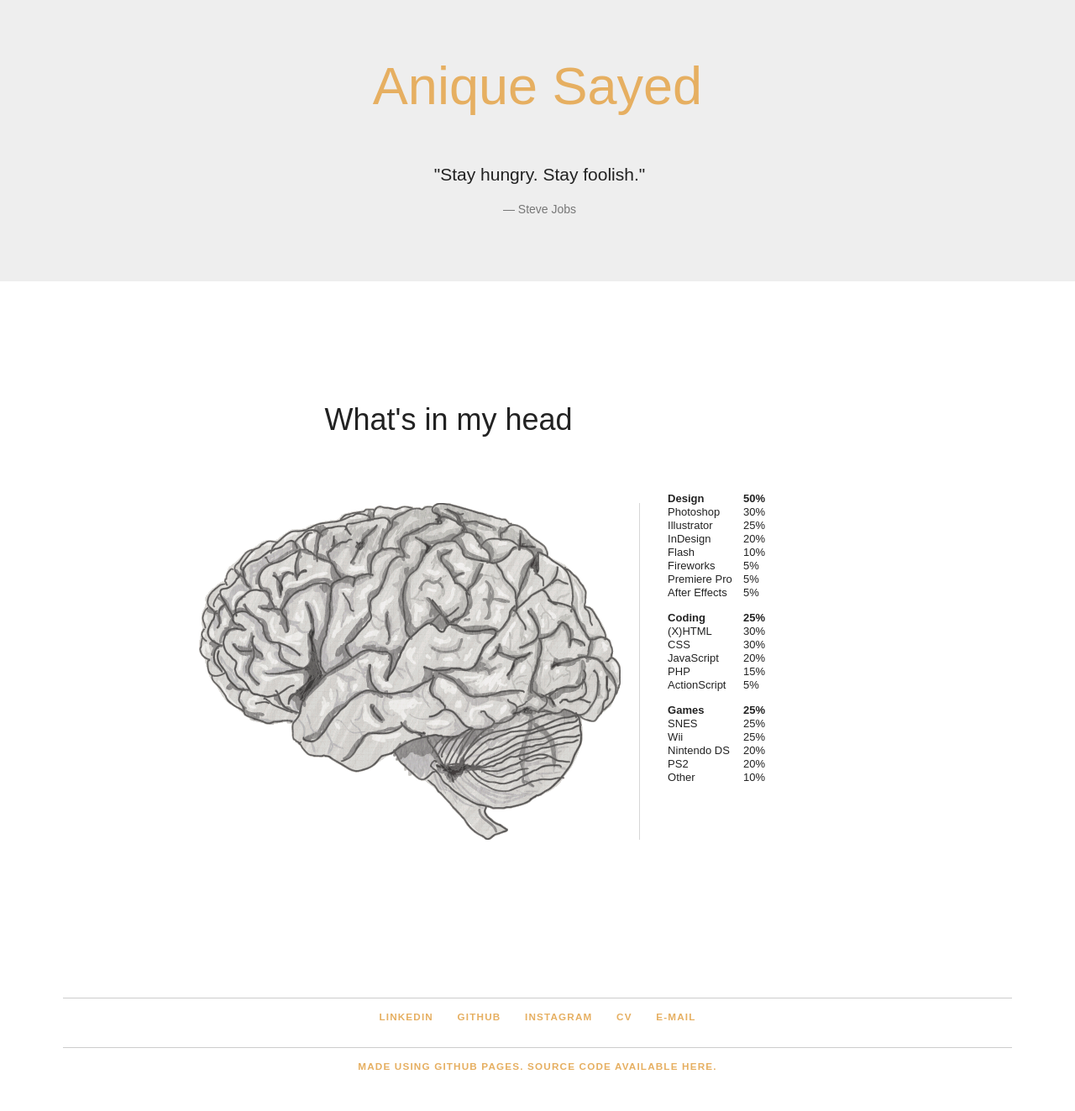
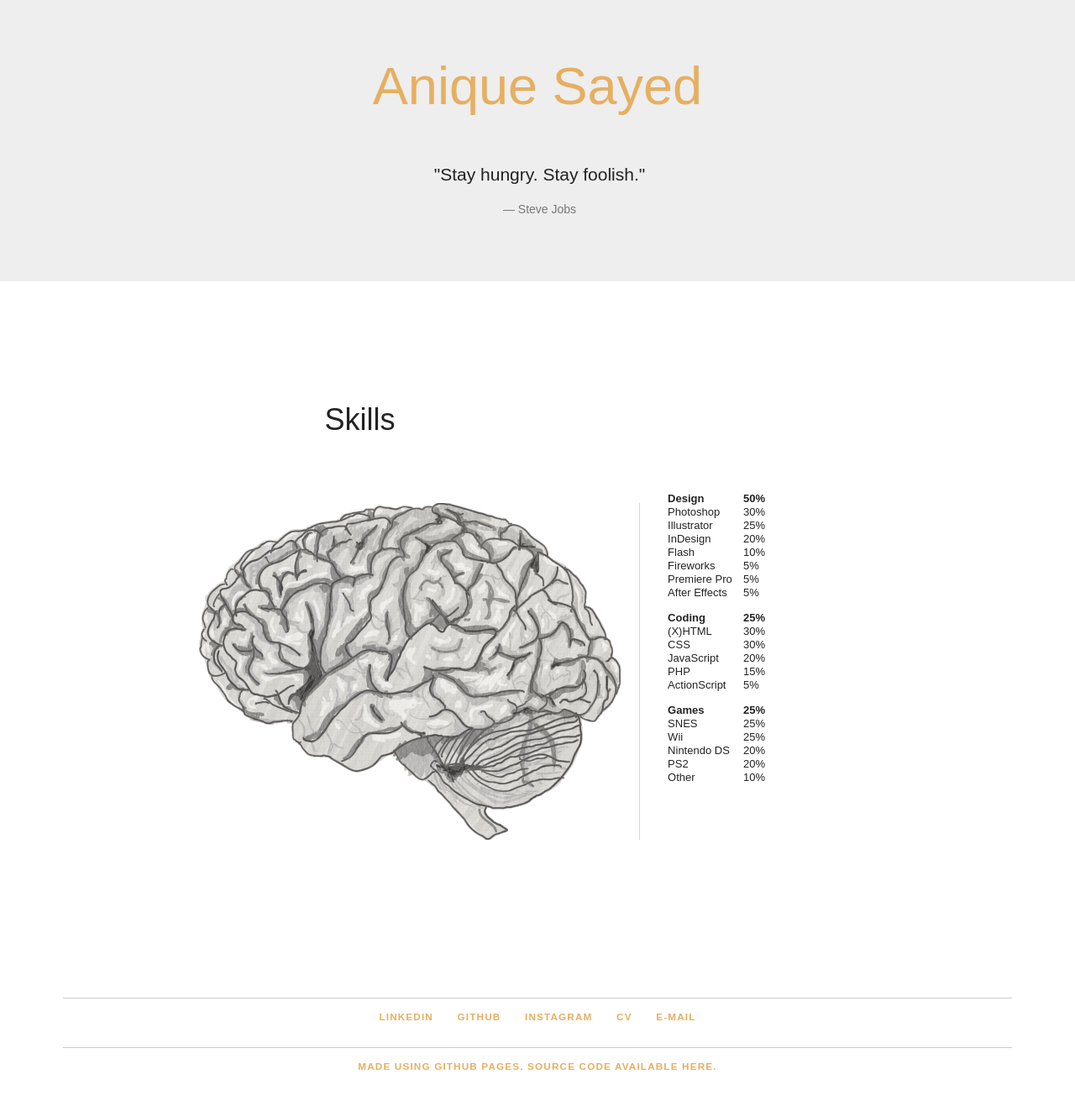
Before and after one commit to aniquesayed/aniquesayed.github.io, a Jekyll site: the page built from languages.html, in a window 1280 px wide. Shown: the whole page at 84% size. Built offline with Jekyll 4.4.1, drawn with Linux system fonts in a browser that asks for light colours; some web fonts are replaced.

Commit message:
editing languages page

```diff
--- a/languages.html
+++ b/languages.html
@@ -16,7 +16,7 @@ title: Anique Sayed - Languages
 
     <!-- Die Gehirn-Sache -->
     <div id="infografik">
-      <h1>What's in my head</h1>
+      <h1>Skills</h1>
         <div class="leftside">
 
 
```
